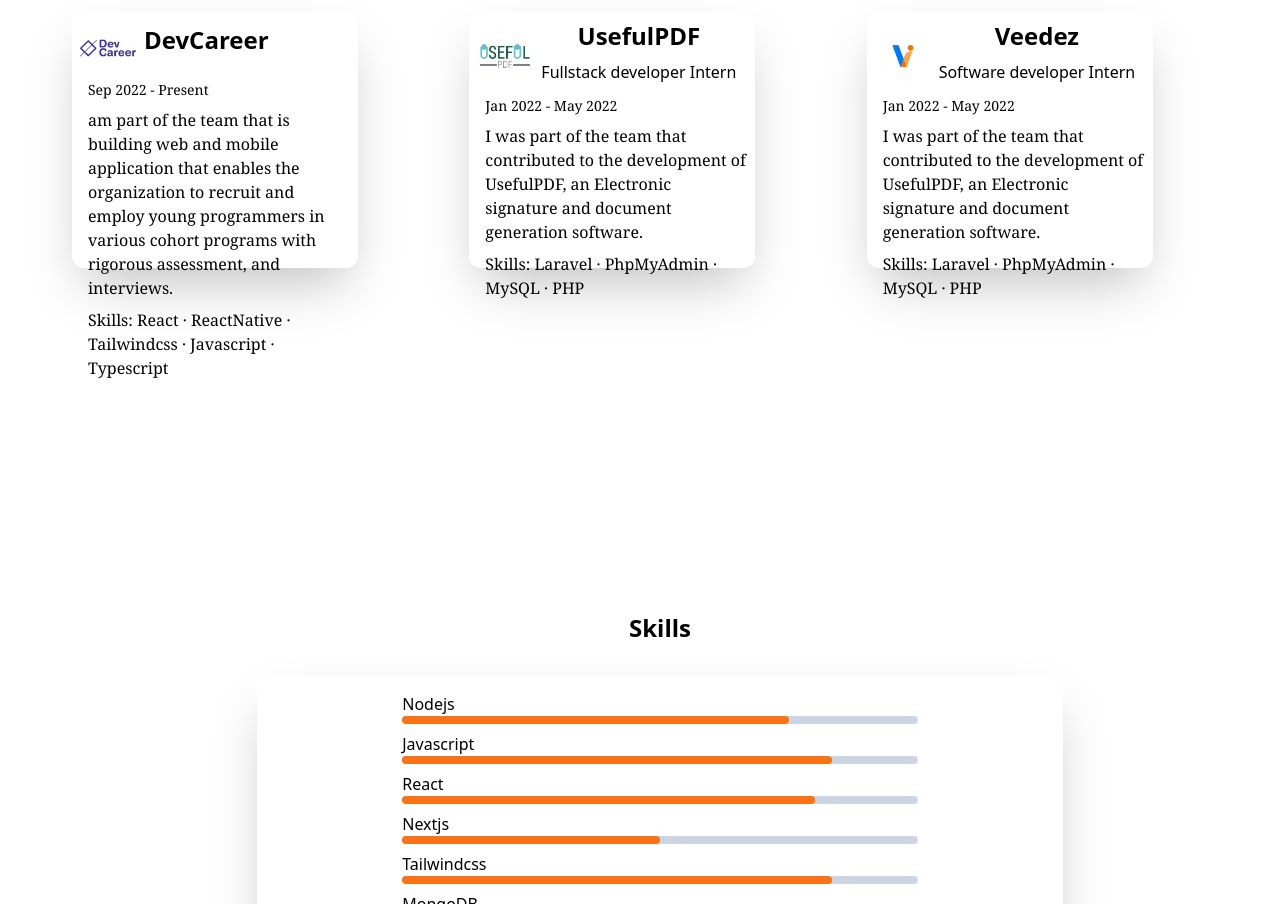
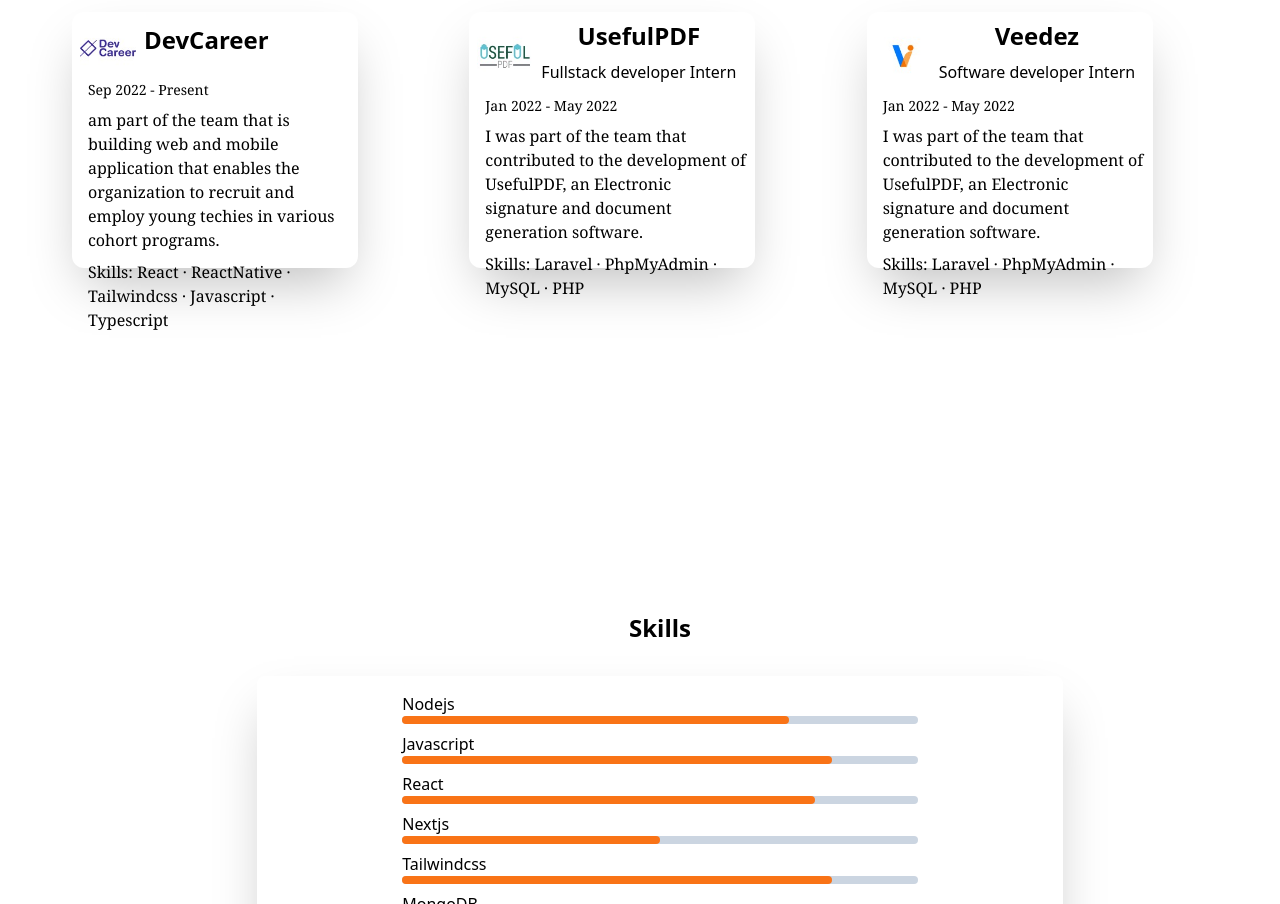
Before and after one commit to miracle73/portfolio-website, a React (Create React App) app: page / in a window 1280 px wide. Shown: the part 2696-3600 px from the top of the page. Built offline with nearby package versions, Linux system fonts and the light colour scheme; no server answers; a web font is replaced by a local one.

Commit message:
made some changes

```diff
--- a/src/components/Experience.js
+++ b/src/components/Experience.js
@@ -24,8 +24,7 @@
                     <div className="text-sm py-1 font-serif pl-2">Sep 2022 - Present</div>
                     <div className="py-1 font-serif pl-2">
                         am part of the team that is building web and mobile application that enables the
-                        organization to recruit and employ young programmers in various cohort programs with
-                        rigorous assessment, and interviews.
+                        organization to recruit and employ young techies in various cohort programs.
                     </div>
                     <div className="py-1 font-medium font-serif pl-2">Skills: React · ReactNative · Tailwindcss · Javascript · Typescript </div>
 
```
